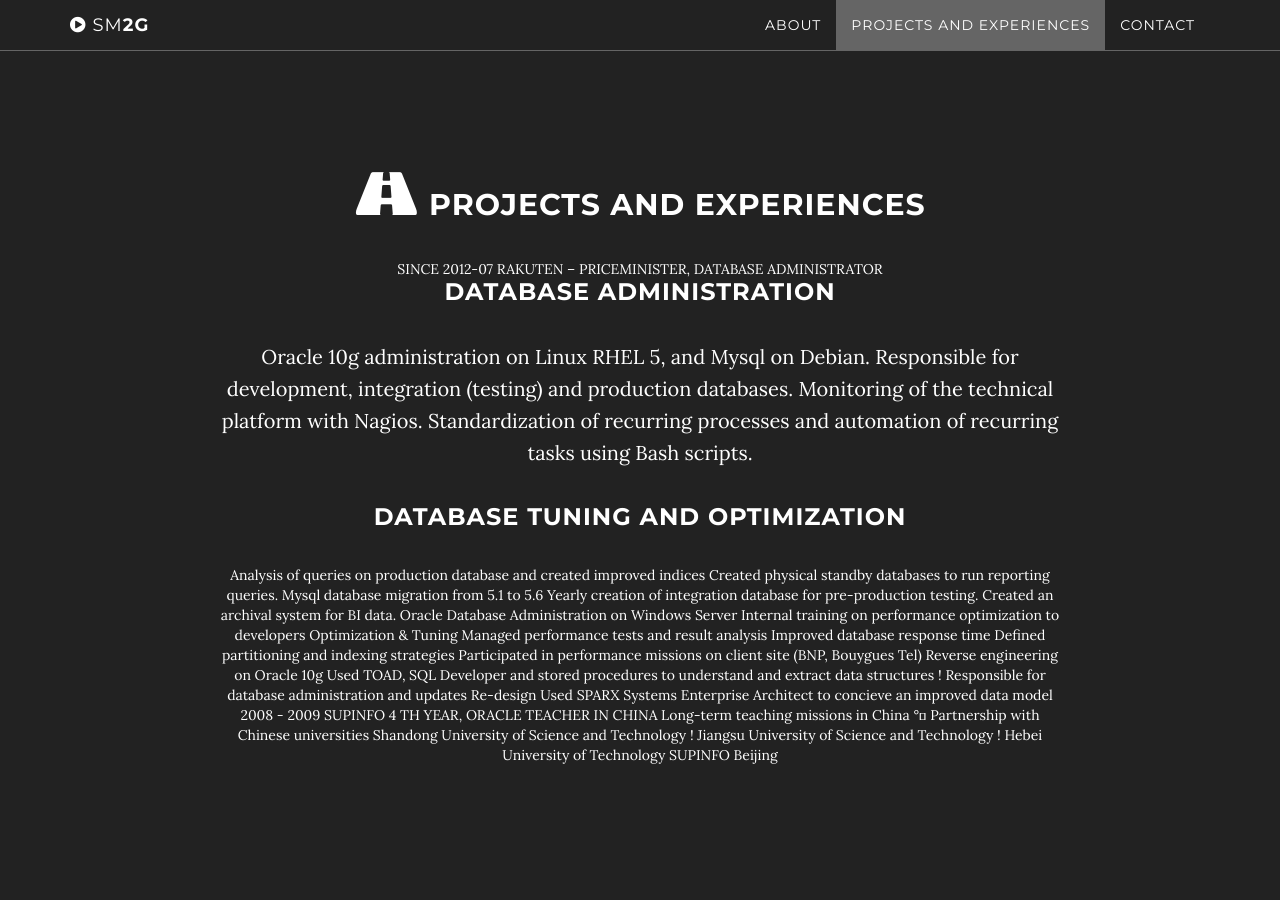
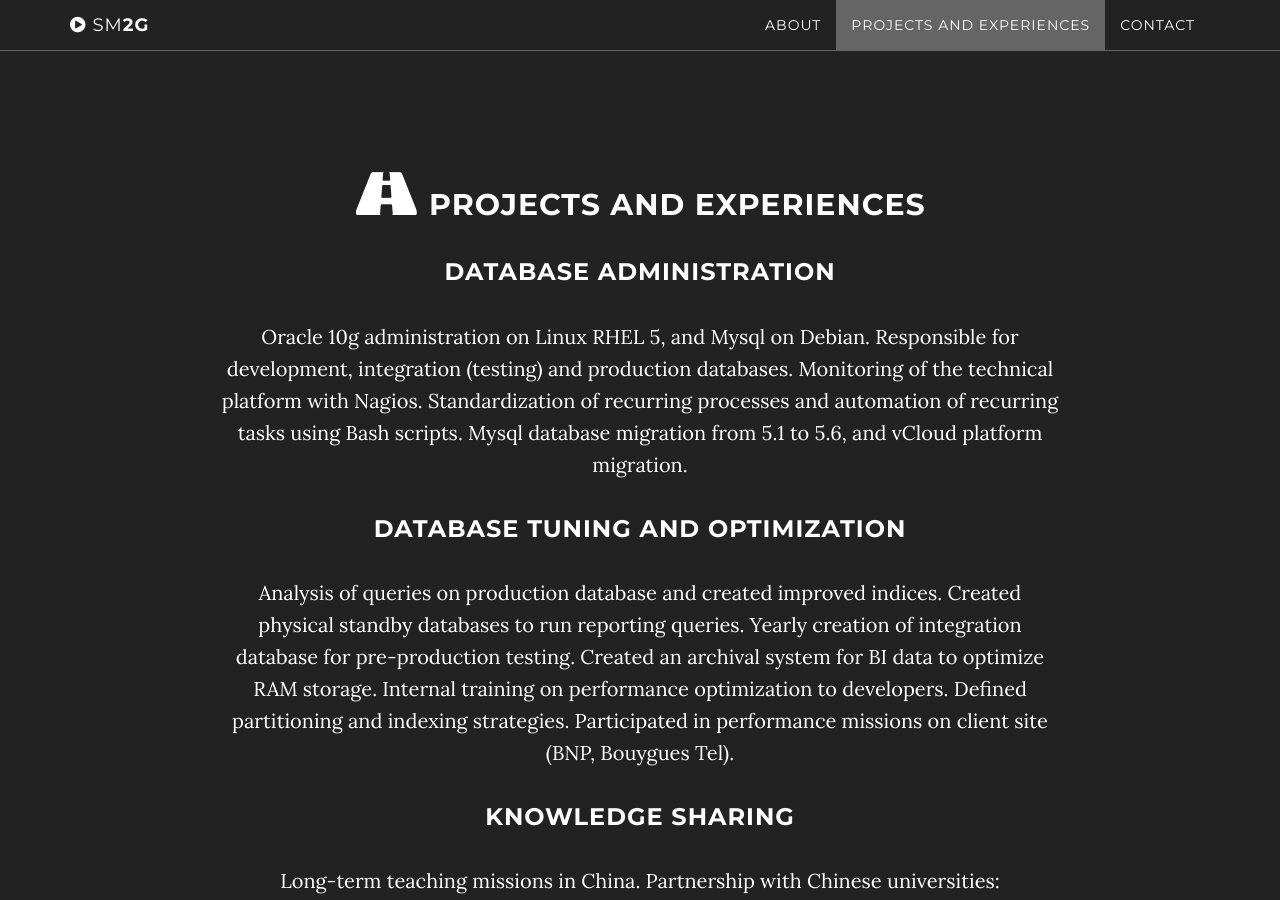
Before and after one commit to SM2G/sm2g.github.io, a Jekyll site: the page built from index.html, in a window 1280 px wide and 900 px high, scrolled down 2689 px. Built offline with Jekyll 4.4.1, drawn with Linux system fonts in a browser that asks for light colours; nearby versions of some CDN libraries; library files that are not in the unit come from our copies; some of the changed text lies outside the part shown.

Commit message:
about update

```diff
--- a/_includes/download.html
+++ b/_includes/download.html
@@ -14,34 +14,23 @@
         <div class="row">
           <div class="col-lg-8 col-lg-offset-2">
             <h2><i class="fa fa-road fa-2x"></i> Projects and Experiences</h2>
-              SINCE 2012-07 RAKUTEN – PRICEMINISTER, DATABASE ADMINISTRATOR
 <h3>Database Administration</h3>
 <p>Oracle 10g administration on Linux RHEL 5, and Mysql on Debian.
 Responsible for development, integration (testing) and production databases.
 Monitoring of the technical platform with Nagios.
-Standardization of recurring processes and automation of recurring tasks using Bash scripts.</p>
+Standardization of recurring processes and automation of recurring tasks using Bash scripts.
+Mysql database migration from 5.1 to 5.6, and vCloud platform migration.</p>
 <h3>Database Tuning and optimization</h3>
-Analysis of queries on production database and created improved indices
+<p>Analysis of queries on production database and created improved indices.
 Created physical standby databases to run reporting queries.
-Mysql database migration from 5.1 to 5.6
 Yearly creation of integration database for pre-production testing.
-Created an archival system for BI data.
-Oracle Database Administration on Windows Server
-Internal training on performance optimization to developers
-Optimization & Tuning
-Managed performance tests and result analysis
-Improved database response time
-Defined partitioning and indexing strategies
-Participated in performance missions on client site (BNP, Bouygues Tel)
-
-Reverse engineering on Oracle 10g
-Used TOAD, SQL Developer and stored procedures to understand and extract data structures ! Responsible for database administration and updates
-Re-design
-Used SPARX Systems Enterprise Architect to concieve an improved data model
-2008 - 2009 SUPINFO 4 TH YEAR, ORACLE TEACHER IN CHINA
-Long-term teaching missions in China ° Partnership with Chinese universities
-Shandong University of Science and Technology ! Jiangsu University of Science and Technology ! Hebei University of Technology
-SUPINFO Beijing
+Created an archival system for BI data to optimize RAM storage.
+Internal training on performance optimization to developers.
+Defined partitioning and indexing strategies.
+Participated in performance missions on client site (BNP, Bouygues Tel).
+<h3>Knowledge sharing</h3>
+<p>Long-term teaching missions in China. Partnership with Chinese universities:</br>
+Shandong University of Science and Technology, Jiangsu University of Science, Technology and Hebei University of Technology and SUPINFO Beijing</p>
           </div>
         </div>
     </section>
```
